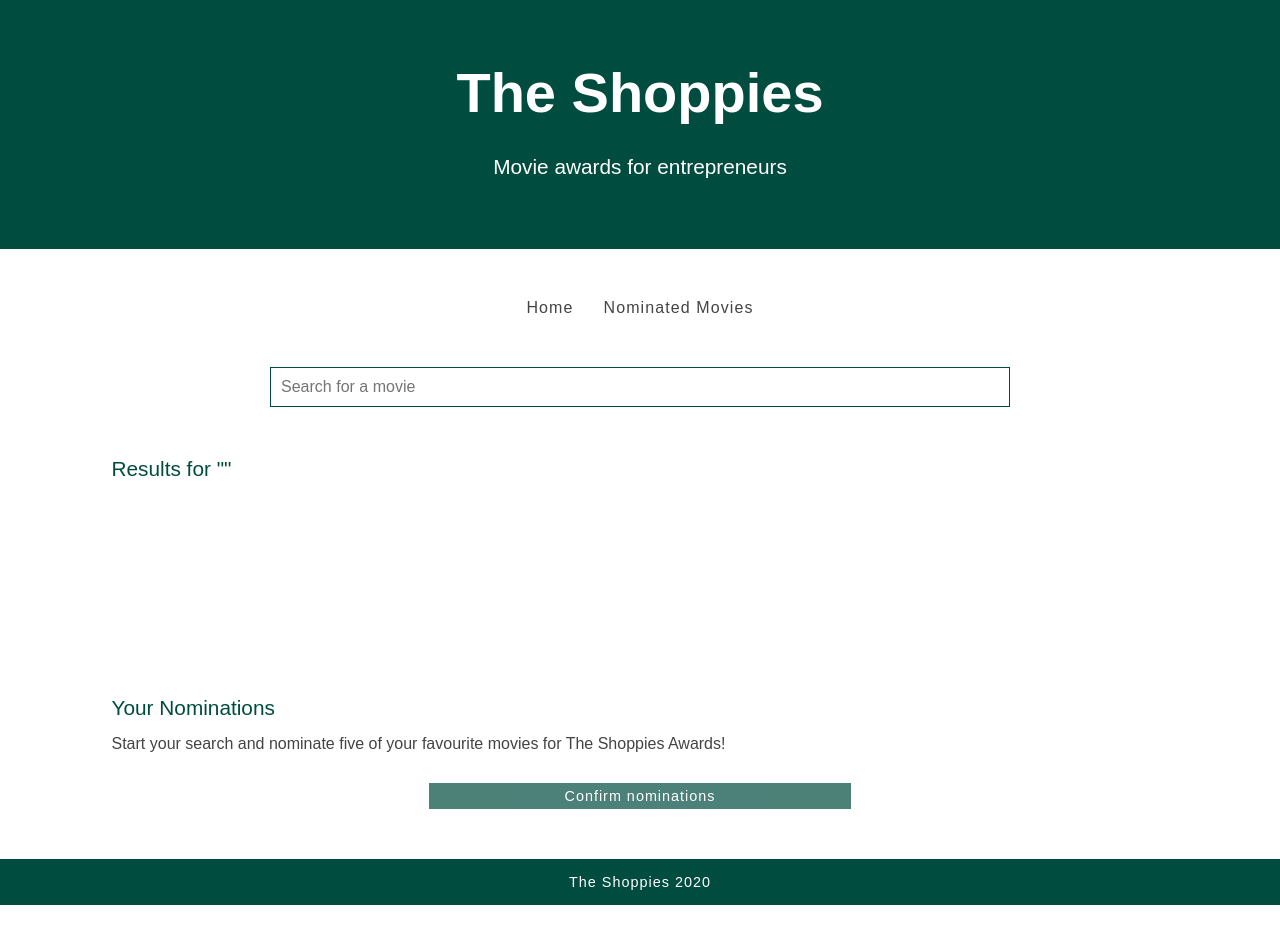
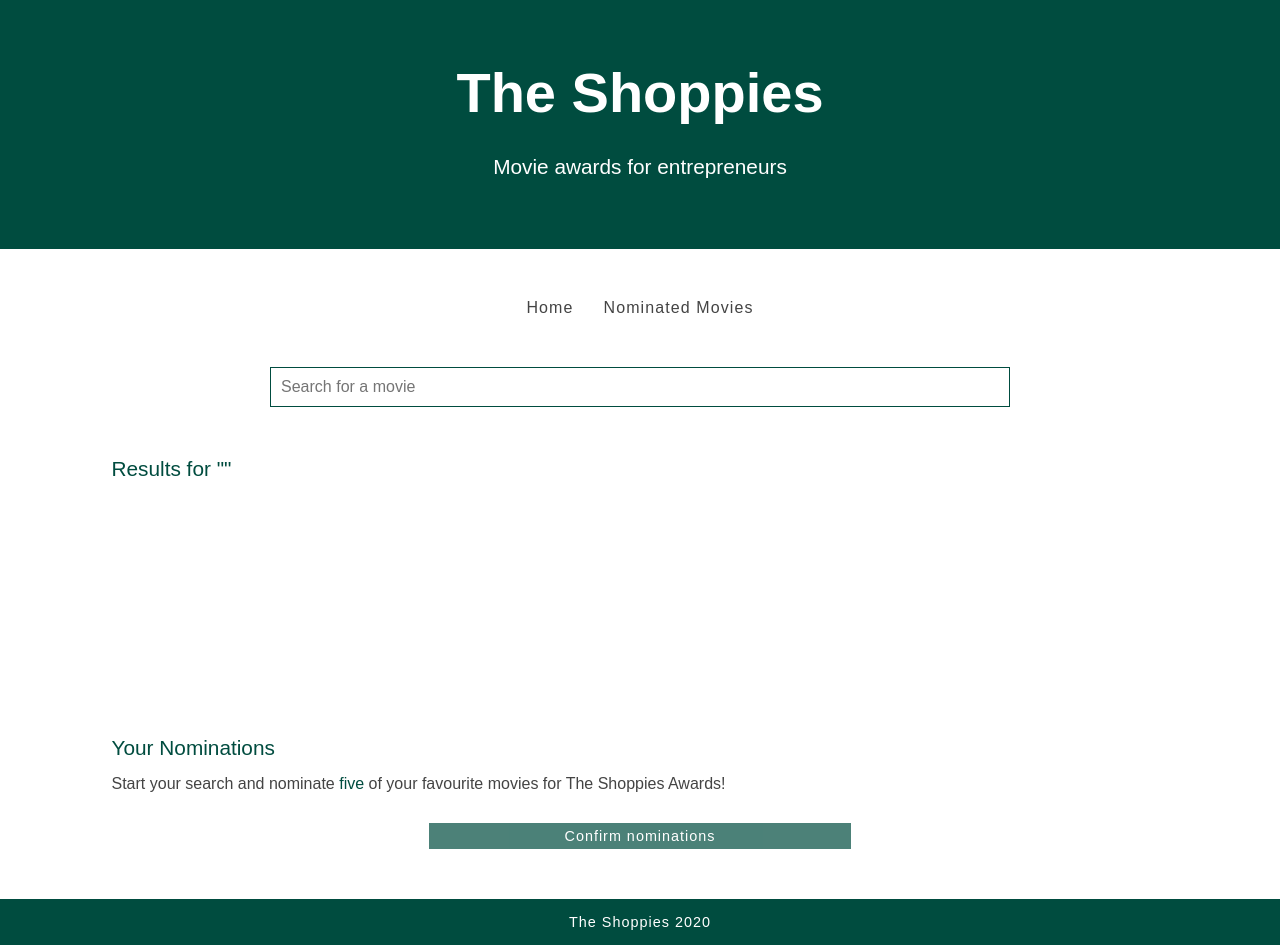
Before and after one commit to csmordido/theShoppies, a React (Create React App) app: page /#/ in a window 1280 px wide. Before the commit the page ends 905 px from the top, so only its background shows below. Built offline with nearby package versions, Linux system fonts and the light colour scheme.

Commit message:
fixed height

```diff
--- a/src/components/UserNominations.jsx
+++ b/src/components/UserNominations.jsx
@@ -39,12 +39,17 @@ const UserNominations = ({ userNominations, setuserNominations, setIsConfirmed }
     setIsConfirmed(true);
   };
 
+  const greenText = {
+    color: 'var(--color-green)',
+    fontWeight: 500
+  }
+
   return (
     <div className='userNomsContainer'>
       <h2>Your Nominations</h2>
       {
         !userNominations.length
-        ? <p>Start your search and nominate five of your favourite movies for The Shoppies Awards!</p>
+        ? <p>Start your search and nominate <span style={greenText}>five</span> of your favourite movies for The Shoppies Awards!</p>
         : <ul className='results userNoms'>{nominations}</ul>
       }
       <button
--- a/src/styles/results.css
+++ b/src/styles/results.css
@@ -1,5 +1,5 @@
 .results {
-  min-height: 20vh;
+  min-height: 25vh;
 }
 
 .results li {
--- a/src/styles/usernominations.css
+++ b/src/styles/usernominations.css
@@ -26,7 +26,7 @@
 }
 
 .nomsList {
-  min-height: 56vh;
+  min-height: 57vh;
   padding-bottom: 50px;
 }
 
```
